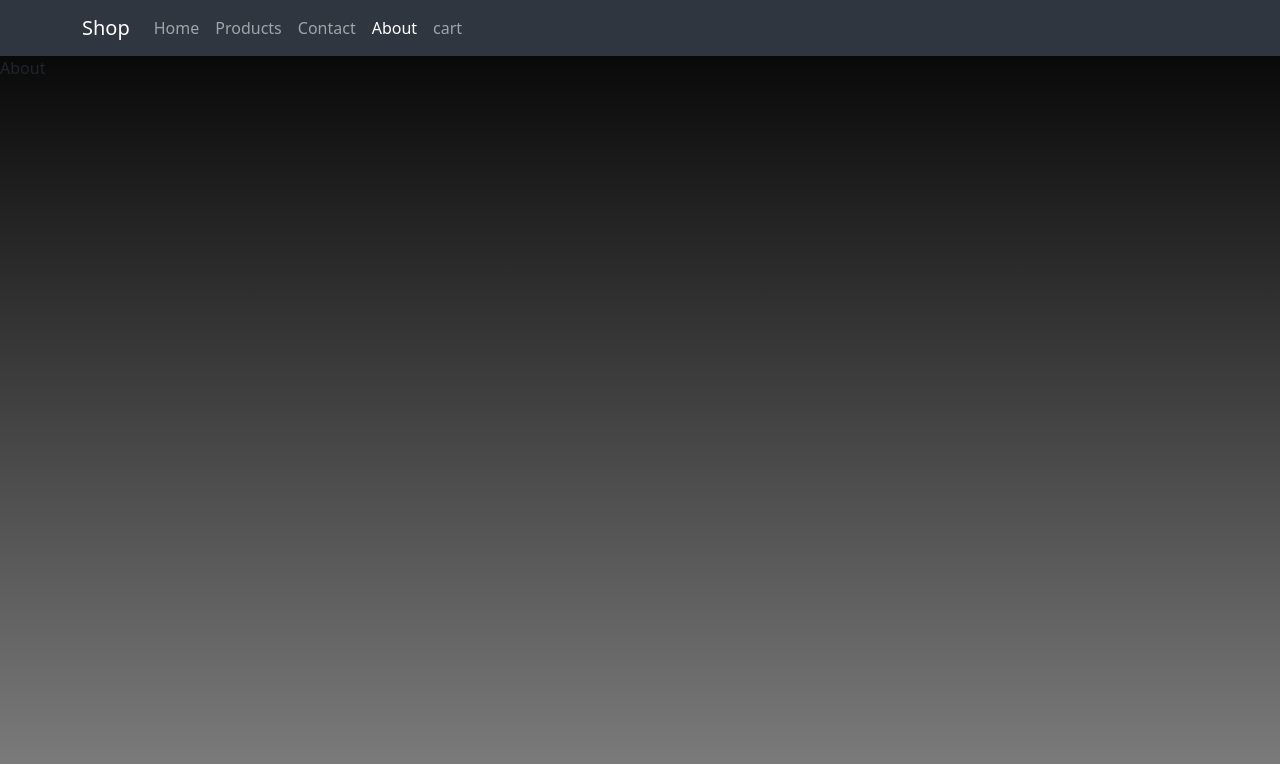
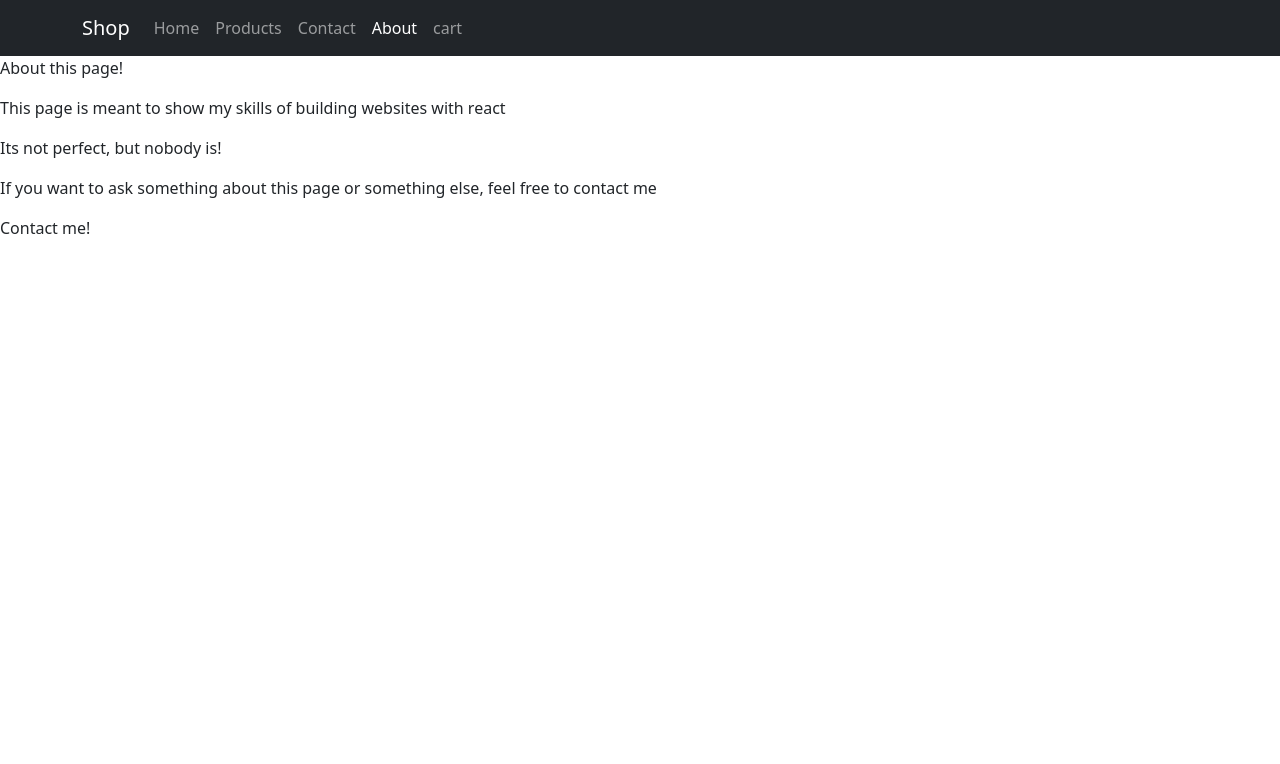
Before and after one commit to mikaellaulainen/shop, a React (Create React App) app: page /about in a window 1280 px wide. Shown: the top 764 px of the page. Built offline with nearby package versions, Linux system fonts and the light colour scheme.

Commit message:
Shopping cart building going forward, little bit worked on ui

```diff
--- a/src/App.js
+++ b/src/App.js
@@ -11,6 +11,7 @@ import Summary from './pages/Summary'
 
 const App = () => {
   const [cart,setCart]= useState([])
+  const [user,setUser] = useState([])
 
   const addTo = (item,amount) => {
     if(cart.some(i => i.itemid === item.id)){
@@ -32,9 +33,20 @@ const App = () => {
     console.log(item)
     const index = cart.findIndex((i => i.itemid === item.id))
     const newCart = cart
+    if(amount === 0){
+      newCart.pop(index)
+      setCart(newCart)
+    }else {
     newCart[index].amount=amount
+    console.log(amount)
     console.log(newCart)
     setCart(newCart)
+    }
+  }
+
+  const shopper = (e) => {
+    e.preventDefault()
+    console.log("we done")
   }
 
   return (
@@ -46,7 +58,7 @@ const App = () => {
           <Route path='contact' element={<Contact/>}/>
           <Route path='about' element={<About/>}/>
           <Route path='cart' element={<Cart cart={cart}/>}/>
-          <Route path='checkout' element={<Checkout/>}/>
+          <Route path='checkout' element={<Checkout shopper={shopper}/>}/>
           <Route path='summary' element={<Summary/>}/>
         </Route>
       </Routes>
--- /dev/null
+++ b/src/components/ContactForm.js
@@ -0,0 +1,28 @@
+import { Button } from "react-bootstrap"
+import Form from "react-bootstrap/Form"
+
+const ContactForm = () => {
+  return (
+    <Form className="m-3 p-3 border">
+      <Form.Group>
+        <Form.Label>First name</Form.Label>
+        <Form.Control/>
+      </Form.Group>
+      <Form.Group>
+        <Form.Label>Lastname</Form.Label>
+        <Form.Control/>
+      </Form.Group>
+      <Form.Group>
+        <Form.Label>Email address</Form.Label>
+        <Form.Control/>
+      </Form.Group>
+      <Form.Group>
+        <Form.Label>Your message:</Form.Label>
+        <Form.Control as="textarea" rows={3}/>
+      </Form.Group>
+      <Button className="mt-3">Submit</Button>
+    </Form>
+  )
+}
+
+export default ContactForm
--- a/src/components/Product.js
+++ b/src/components/Product.js
@@ -4,13 +4,16 @@ import Button from 'react-bootstrap/Button';
 import Card from 'react-bootstrap/Card';
 
 const Product = ({item,cart,remove,addTo}) => {
-  const [amount,setAmount] = useState(0)
+  const [amount,setAmount] = useState(cart[cart.findIndex((i => i.itemid === item.id))] === undefined ? 0 : cart[cart.findIndex((i => i.itemid === item.id))].amount)
+  console.log(cart[cart.findIndex((i => i.itemid === item.id))] === undefined)
+  if(cart.some(i => i.itemid === item.id)){
+    console.log(cart[cart.findIndex((i => i.itemid === item.id))].amount)
+  }
   const addToCart = (e) => {
     e.preventDefault()
     console.log(`Added ${item.name} to cart, theres now ${amount+1} of em`)
     setAmount(amount+1)
     addTo(item,amount+1)
-    console.log(cart)
   }
   const removeFromCart = (e) => {
     e.preventDefault()
@@ -43,7 +46,7 @@ const Product = ({item,cart,remove,addTo}) => {
           <Card.Text>
             Text or image here
           </Card.Text>
-          <Button onClick={addToCart} variant="primary">Add</Button>
+          <Button onClick={addToCart} variant="primary">Add to cart</Button>
         </Card.Body>
       </Card>
     )
--- a/src/components/Topbar.js
+++ b/src/components/Topbar.js
@@ -4,7 +4,7 @@ import Navbar from 'react-bootstrap/Navbar'
 import { LinkContainer } from 'react-router-bootstrap'
 const Topbar = () => {
   return (
-    <Navbar className='my-nav' variant='dark' expand="md">
+    <Navbar bg="dark" variant='dark' expand="md">
       <Container>
         <LinkContainer to="/">
           <Navbar.Brand>Shop</Navbar.Brand>
--- a/src/index.css
+++ b/src/index.css
@@ -1,16 +1,4 @@
-:root{
-  --dark-grey:#2f3640;
+.contact{
+  font-size: 3em;
+  letter-spacing: .3em;
 }
-body,html{
-  width: auto;
-  height: 100%;
-  background-image: linear-gradient(black, grey);
-  background-repeat: no-repeat;
-}
-.my-nav{
-  background-color: var(--dark-grey);
-}
-.cart-item{
-  background-color: red;
-  border-radius: .5em;
-}
--- a/src/pages/About.js
+++ b/src/pages/About.js
@@ -2,7 +2,13 @@ import React from 'react'
 
 const About = () => {
   return (
-    <div>About</div>
+    <>
+      <p>About this page!</p>
+      <p>This page is meant to show my skills of building websites with react</p>
+      <p>Its not perfect, but nobody is!</p>
+      <p>If you want to ask something about this page or something else, feel free to contact me</p>
+      <p>Contact me!</p>
+    </>
   )
 }
 
--- a/src/pages/Cart.js
+++ b/src/pages/Cart.js
@@ -6,7 +6,7 @@ const Cart = ({cart}) => {
   return (
     <>
       {cart.map(item => (
-        <p className="cart-item border m-3 p-3">{item.itemname} Amount: {item.itemid}</p>
+        <p className="cart-item border m-3 p-3">{item.itemname} Amount: {item.amount}</p>
       ))}
       <LinkContainer to="/checkout">
         <Button className="ms-3">Checkout</Button>
--- a/src/pages/Contact.js
+++ b/src/pages/Contact.js
@@ -1,8 +1,15 @@
-import React from 'react'
+import ContactForm from "../components/ContactForm"
 
 const Contact = () => {
   return (
-    <div>Contact</div>
+    <div className='text-center'>
+      <p className='contact text-center'>CONTACT US!</p>
+      <p>You can contact me via:</p>
+      <a href="https://www.linkedin.com/in/mikael-laulainen/" target="_blank" rel="noreferrer">Linkedin</a>
+      <p>Or with contact form:</p>
+      <ContactForm/>
+    </div>
+
   )
 }
 
--- a/src/pages/Home.js
+++ b/src/pages/Home.js
@@ -1,10 +1,17 @@
 import React from 'react'
+import Button from 'react-bootstrap/Button'
+import { LinkContainer } from 'react-router-bootstrap'
 
 const Home = () => {
   return (
-    <>
-      <h1 className='text-light text-center'>Welcome to drink shop</h1>
-    </>
+    <div className='home'>
+      <div className='home-container'>
+        <p className='home-text ms-3'>Welcome to greatest drink shop in world! Our job is to bring you happiness everyday! Lorem ipsum dolor sit amet consectetur adipisicing elit. Quaerat culpa distinctio quo cumque deserunt possimus rerum inventore alias velit est. Doloribus unde temporibus aliquid sit autem, aspernatur quibusdam consequuntur voluptas! Lorem ipsum dolor sit amet consectetur adipisicing elit. Voluptatibus consectetur veritatis repellat laboriosam deserunt ad modi tempora sint temporibus nam, vel obcaecati porro in eveniet, quidem, fugiat sed a dolor.</p>
+        <LinkContainer to="products">
+          <Button className='btn-over-img'>To Shopping</Button>
+        </LinkContainer>
+      </div>
+    </div>
   )
 }
 
--- a/src/pages/Summary.js
+++ b/src/pages/Summary.js
@@ -1,8 +1,13 @@
-import React from 'react'
+import Button from 'react-bootstrap/Button'
 
 const Summary = () => {
   return (
-    <div>Summary</div>
+    <>
+      <p>Products</p>
+      <p>Order info</p>
+      <p>Total:</p>
+      <Button>Order</Button>
+    </>
   )
 }
 
```
